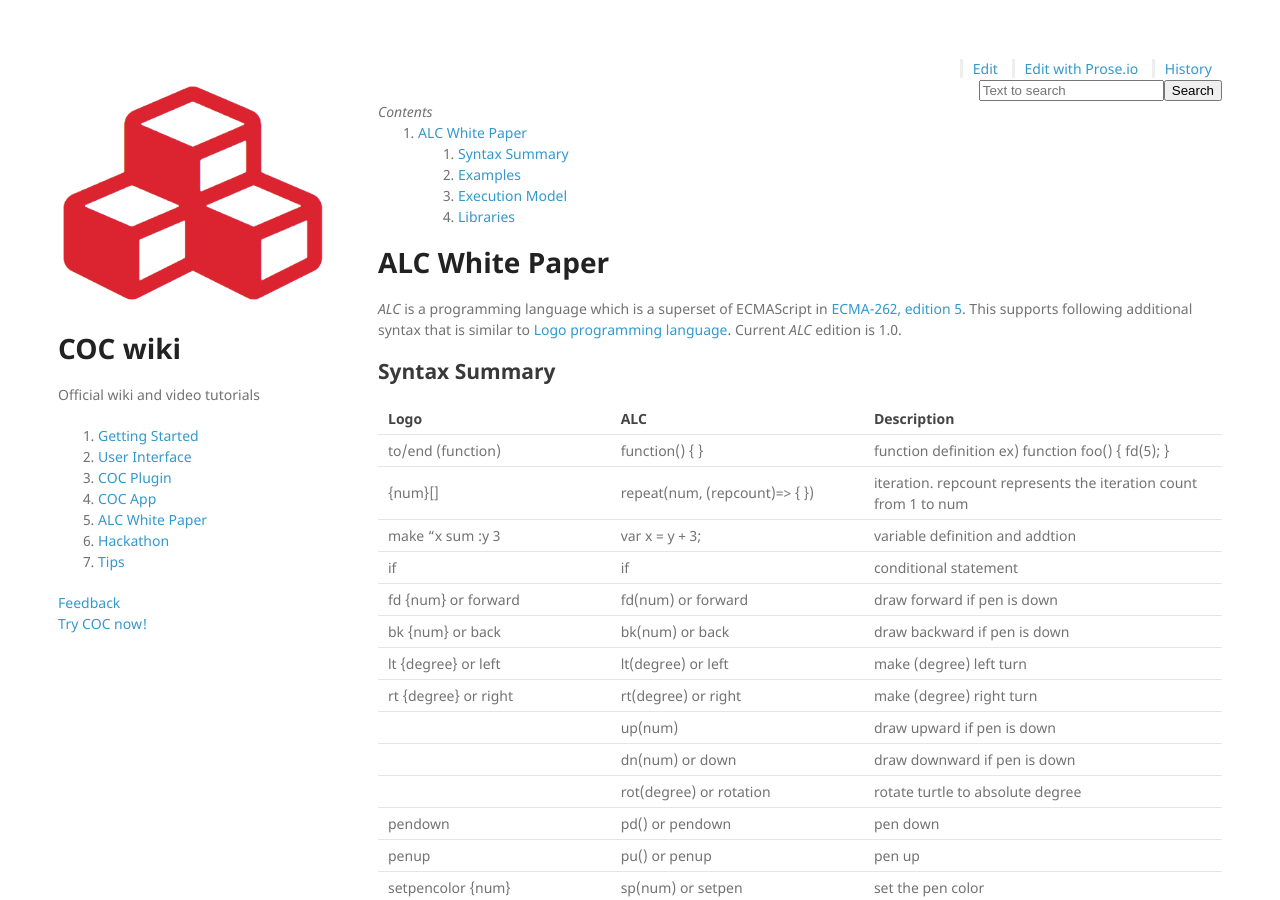
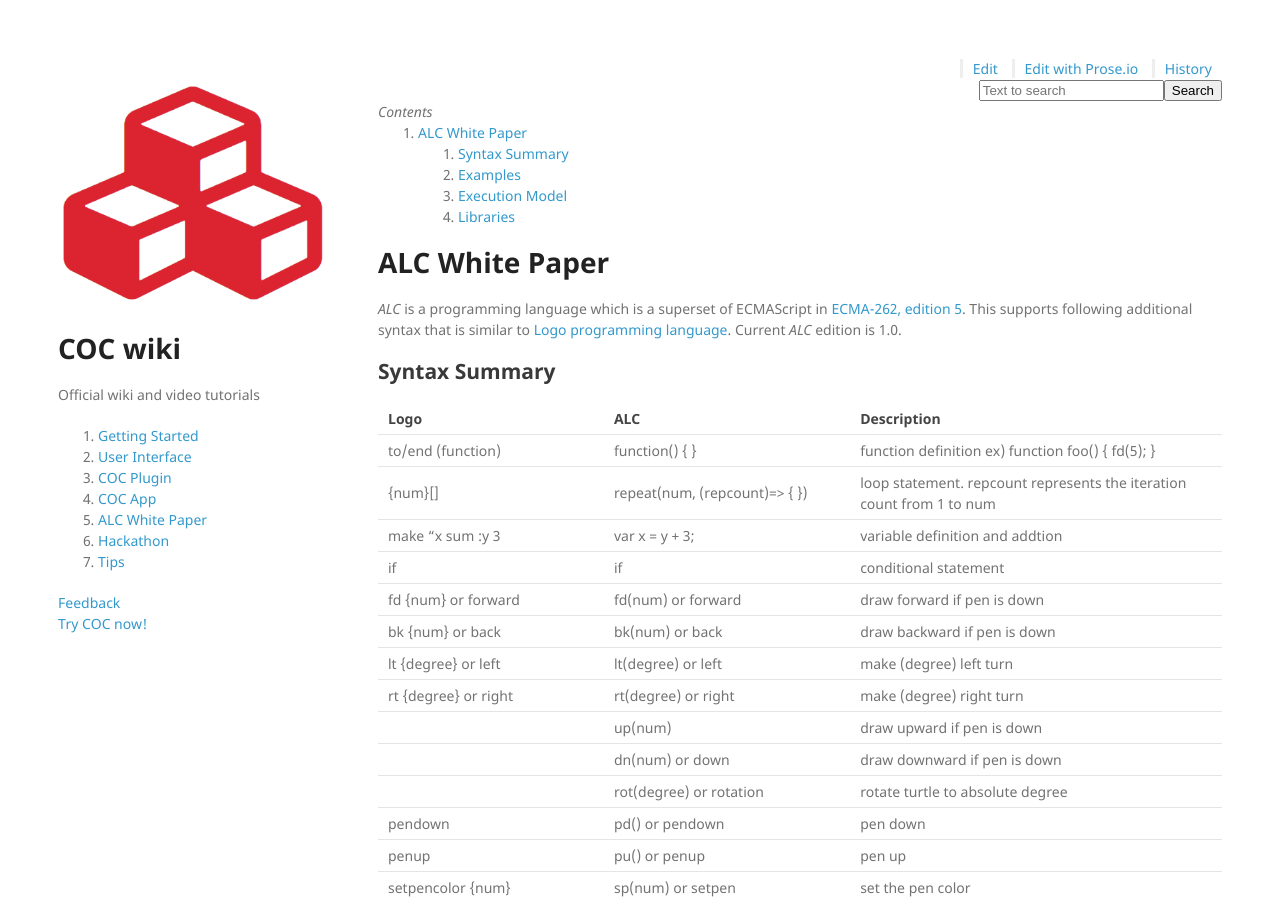
Before and after one commit to daisykim/daisykim.github.io, a Jekyll site: the page built from p/alc-1.0-white-paper.md, in a window 1280 px wide and 900 px high. Built offline with Jekyll 4.4.1, drawn with Linux system fonts in a browser that asks for light colours; nearby versions of some CDN libraries.

Commit message:
Update alc-1.0-white-paper.md

```diff
--- a/p/alc-1.0-white-paper.md
+++ b/p/alc-1.0-white-paper.md
@@ -14,7 +14,7 @@ Current _ALC_ edition is 1.0.
 | Logo | ALC | Description |
 |:---|:---|:---|
 | to/end (function)    | function() { }       | function definition ex) function foo() { fd(5); }|
-| {num}[]              | repeat(num, (repcount)=> { }) | iteration. repcount represents the iteration count from 1 to num|
+| {num}[]              | repeat(num, (repcount)=> { }) | loop statement. repcount represents the iteration count from 1 to num|
 | make “x sum :y 3     | var x = y + 3;       | variable definition and addtion|
 | if                   | if                   | conditional statement|
 | fd {num} or forward  | fd(num) or forward   | draw forward if pen is down|
```
